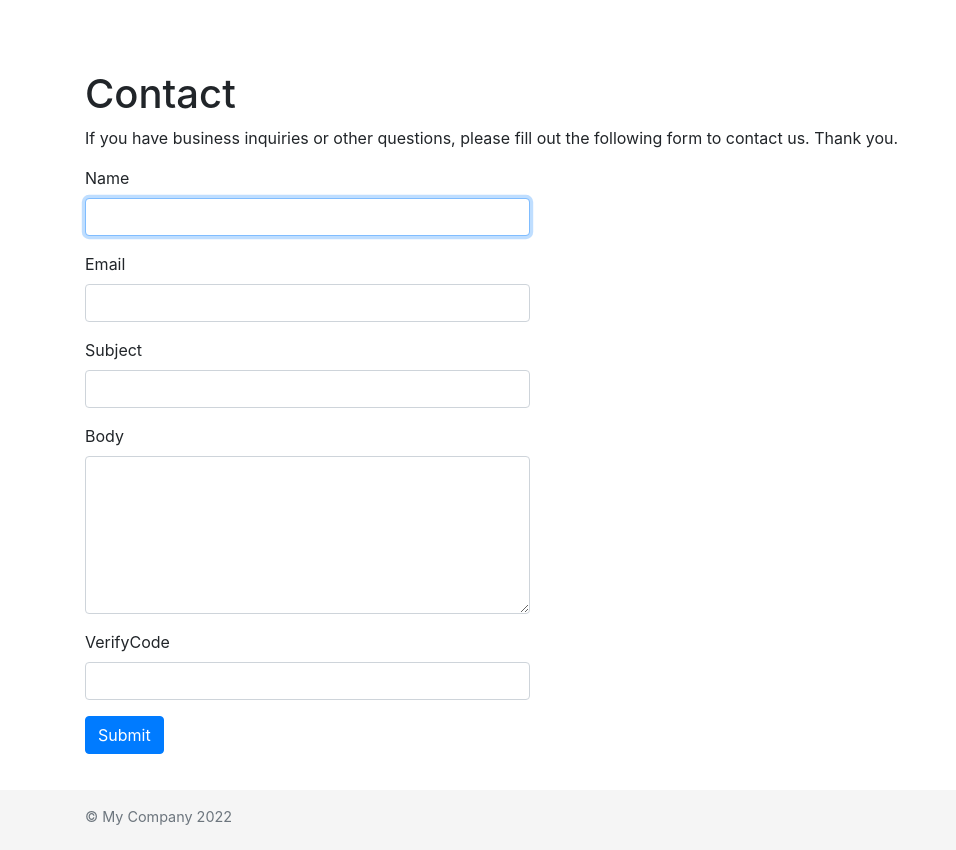
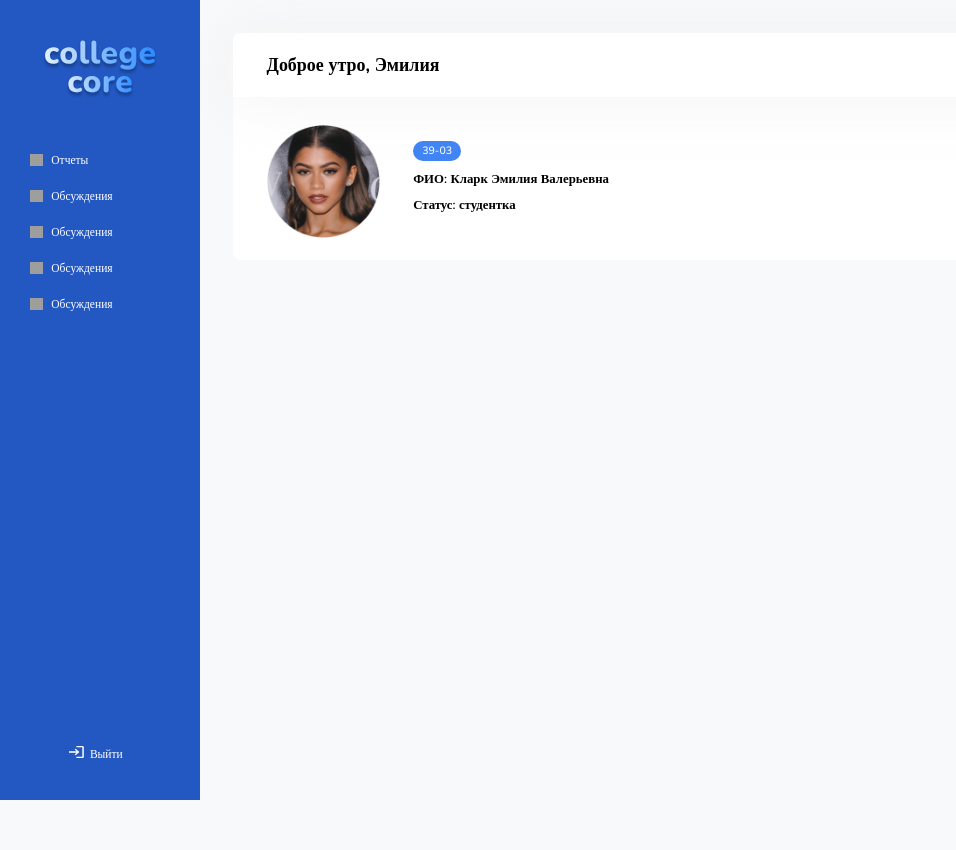
Before and after one commit to lzchk/diplom, a Yii app: template views/site/contact.php in a window 1280 px wide. Shown: the whole page, without its empty margins (0-956 px from the left). After the commit the page ends 800 px from the top, so only its background shows below. Run offline with PHP 8.4 and a stand-in for Yii, Linux system fonts and the light colour scheme; the template is opened without the code that fills it, so the values that code supplies are empty; form fields are guessed from the names that the template uses; some libraries are stand-ins or nearby versions; grey boxes are pictures that could not be loaded.

Commit message:
first commit

```diff
--- a/assets/AppAsset.php
+++ b/assets/AppAsset.php
@@ -21,11 +21,11 @@ class AppAsset extends AssetBundle
     public $baseUrl = '@web';
     public $css = [
         'css/site.css',
+        'css/style.css',
     ];
     public $js = [
     ];
     public $depends = [
-        'yii\web\YiiAsset',
-        'yii\bootstrap4\BootstrapAsset',
+
     ];
 }
--- a/config/web.php
+++ b/config/web.php
@@ -12,6 +12,9 @@ $config = [
         '@npm'   => '@vendor/npm-asset',
     ],
     'components' => [
+        'assetManager' => [
+            'appendTimestamp' => true,
+        ],
         'request' => [
             // !!! insert a secret key in the following (if it is empty) - this is required by cookie validation
             'cookieValidationKey' => '2C3Ln7ahVS2v_SHpp_M6gqR_4zYZ8i60',
--- a/views/layouts/main.php
+++ b/views/layouts/main.php
@@ -16,71 +16,225 @@ AppAsset::register($this);
 <!DOCTYPE html>
 <html lang="<?= Yii::$app->language ?>" class="h-100">
 <head>
+<!--    <link href="../css/style.css">-->
     <meta charset="<?= Yii::$app->charset ?>">
+    <meta name="viewport" content="width=device-width">
     <meta name="viewport" content="width=device-width, initial-scale=1, shrink-to-fit=no">
     <?php $this->registerCsrfMetaTags() ?>
     <title><?= Html::encode($this->title) ?></title>
     <?php $this->head() ?>
 </head>
-<body class="d-flex flex-column h-100">
+<body class="d-flex flex-column h-100" >
 <?php $this->beginBody() ?>
+<div class="wrapper">
+    <div>
+        <div class="side-menu lock">
+            <div class="logo">
+                <img src="img/logo.svg" alt="logo">
+            </div>
+            <div class="menu">
+                <div class="menu-item flex-row cursor">
+                    <img src="img/menu-item.svg" alt="menu-item" class="menu-item_img">
+                    <div class="menu-item_text">
+                        Отчеты
+                    </div>
+                </div>
 
-<header>
-    <?php
-    NavBar::begin([
-        'brandLabel' => Yii::$app->name,
-        'brandUrl' => Yii::$app->homeUrl,
-        'options' => [
-            'class' => 'navbar navbar-expand-md navbar-dark bg-dark fixed-top',
-        ],
-    ]);
-    echo Nav::widget([
-        'options' => ['class' => 'navbar-nav'],
-        'items' => [
-            ['label' => 'Home', 'url' => ['/site/index']],
-            ['label' => 'About', 'url' => ['/site/about']],
-            ['label' => 'Contact', 'url' => ['/site/contact']],
-            // ['label' => 'Work', 'url' => ['/work/index']],
-            ['label' => 'Discipline', 'url' => ['/discipline/index']],
-            ['label' => 'Room', 'url' => ['/room/index']],
-            ['label' => 'Specialty', 'url' => ['/specialty/index']],
-            ['label' => 'Teacher', 'url' => ['/teacher/index']],
-            ['label' => 'Schedule', 'url' => ['/schedule/index']],
-            // ['label' => 'Mark', 'url' => ['/mark/index']],
-            Yii::$app->user->isGuest ? (
-                ['label' => 'Login', 'url' => ['/site/login']]
-            ) : (
-                '<li>'
-                . Html::beginForm(['/site/logout'], 'post', ['class' => 'form-inline'])
-                . Html::submitButton(
-                    'Logout (' . Yii::$app->user->identity->username . ')',
-                    ['class' => 'btn btn-link logout']
-                )
-                . Html::endForm()
-                . '</li>'
-            )
-        ],
-    ]);
-    NavBar::end();
-    ?>
-</header>
+                <div class="menu-item flex-row cursor">
+                    <img src="img/menu-item.svg" alt="menu-item" class="menu-item_img">
+                    <div class="menu-item_text">
+                        Обсуждения
+                    </div>
+                </div>
 
-<main role="main" class="flex-shrink-0">
+                <div class="menu-item flex-row cursor">
+                    <img src="img/menu-item.svg" alt="menu-item" class="menu-item_img">
+                    <div class="menu-item_text">
+                        Обсуждения
+                    </div>
+                </div>
+
+                <div class="menu-item flex-row cursor">
+                    <img src="img/menu-item.svg" alt="menu-item" class="menu-item_img">
+                    <div class="menu-item_text">
+                        Обсуждения
+                    </div>
+                </div>
+
+                <div class="menu-item flex-row cursor">
+                    <img src="img/menu-item.svg" alt="menu-item" class="menu-item_img">
+                    <div class="menu-item_text">
+                        Обсуждения
+                    </div>
+                </div>
+            </div>
+
+            <div class="exit flex-row cursor">
+                <img src="img/exit.svg" alt="exit" class="exit_img">
+                <div class="exit_text">
+                    Выйти
+                </div>
+            </div>
+        </div>
+    </div>
+
     <div class="container">
-        <?= Breadcrumbs::widget([
-            'links' => isset($this->params['breadcrumbs']) ? $this->params['breadcrumbs'] : [],
-        ]) ?>
-        <?= Alert::widget() ?>
-        <?= $content ?>
+        <div class="row">
+            <div class="user-account">
+                <div class="user-header">
+                    <?php
+                    $today = getdate();
+                    $hour = $today['hours'];
+
+                    $welcome = ''; // инициализация переменной для приветствия ($welcome можно здесь и не обьявлять)
+
+                    if ($hour > 0 && $hour < 6) {
+                        $welcome = 'Доброй ночи, Эмилия';
+                    }
+                    elseif ($hour >= 6 && $hour < 12) {
+                        $welcome = 'Доброе утро, Эмилия';
+                    }
+                    elseif ($hour >= 12 && $hour < 18) {
+                        $welcome = 'Добрый день, Эмилия';
+                    }
+                    elseif ($hour >= 18 && $hour < 23) {
+                        $welcome = 'Добрый вечер, Эмилия';
+                    }
+                    else {
+                        $welcome = 'Доброй ночи, Эмилия';
+                    }
+                    echo $welcome;
+                    ?>
+                </div>
+
+                <div class="user row">
+                    <div class="user_info flex-row">
+                        <img src="img/account_photo.png" alt="account_photo">
+                        <div class="user-info flex-column">
+                            <div class="user_group">
+                                39-03
+                            </div>
+                            <div class="user_name">
+                                ФИО:   Кларк Эмилия Валерьевна
+                            </div>
+                            <div class="user_status">
+                                Статус:   студентка
+                            </div>
+                        </div>
+                    </div>
+
+                    <div class="account_edit">
+
+                    </div>
+                </div>
+            </div>
+
+            <div class="learning-progress">
+
+            </div>
+        </div>
+
+        <div class="row">
+            <div class="calendar">
+                <div class="indicator">
+
+                </div>
+
+                <div class="calendar-content">
+
+                </div>
+            </div>
+
+            <!--        расписание "Понедельник, 8 ноября" и тд-->
+            <div class="schedule">
+
+            </div>
+
+            <div class="time-schedule">
+
+            </div>
+        </div>
+
+        <div class="row">
+
+        </div>
     </div>
-</main>
+</div>
 
-<footer class="footer mt-auto py-3 text-muted">
-    <div class="container">
-        <p class="float-left">&copy; My Company <?= date('Y') ?></p>
-        <p class="float-right"><?= Yii::powered() ?></p>
-    </div>
-</footer>
+<div class="row">
+
+</div>
+
+
+
+
+<!--<header>-->
+<!--    --><?php
+//    NavBar::begin([
+//        'brandLabel' => Yii::$app->name,
+//        'brandUrl' => Yii::$app->homeUrl,
+//        'options' => [
+//            'class' => 'navbar navbar-expand-md navbar-dark bg-dark fixed-top',
+//        ],
+//    ]);
+//    echo Nav::widget([
+//        'options' => ['class' => 'navbar-nav'],
+//        'items' => [
+//            ['label' => 'Home', 'url' => ['/site/index']],
+//            ['label' => 'About', 'url' => ['/site/about']],
+//            ['label' => 'Contact', 'url' => ['/site/contact']],
+//            // ['label' => 'Work', 'url' => ['/work/index']],
+//            ['label' => 'Discipline', 'url' => ['/discipline/index']],
+//            ['label' => 'Room', 'url' => ['/room/index']],
+//            ['label' => 'Specialty', 'url' => ['/specialty/index']],
+//            ['label' => 'Teacher', 'url' => ['/teacher/index']],
+//            ['label' => 'Schedule', 'url' => ['/schedule/index']],
+//            // ['label' => 'Mark', 'url' => ['/mark/index']],
+//            Yii::$app->user->isGuest ? (
+//                ['label' => 'Login', 'url' => ['/site/login']]
+//            ) : (
+//                '<li>'
+//                . Html::beginForm(['/site/logout'], 'post', ['class' => 'form-inline'])
+//                . Html::submitButton(
+//                    'Logout (' . Yii::$app->user->identity->username . ')',
+//                    ['class' => 'btn btn-link logout']
+//                )
+//                . Html::endForm()
+//                . '</li>'
+//            )
+//        ],
+//    ]);
+//    NavBar::end();
+//    ?>
+<!--</header>-->
+
+<!--<main role="main" class="flex-shrink-0">-->
+<!--    <div class="time">-->
+<!--        --><?php
+//        $now = time(); // or your date as well
+//        $your_date = strtotime("2023-06-21");
+//        $datediff = $your_date - $now;
+//
+//        echo round($datediff / (60 * 60 * 24));
+//        ?>
+<!--    </div>-->
+<!---->
+<!---->
+<!--    <div class="container">-->
+<!--        --><?//= Breadcrumbs::widget([
+//            'links' => isset($this->params['breadcrumbs']) ? $this->params['breadcrumbs'] : [],
+//        ]) ?>
+<!--        --><?//= Alert::widget() ?>
+<!--        --><?//= $content ?>
+<!--    </div>-->
+<!--</main>-->
+
+<!--<footer class="footer mt-auto py-3 text-muted">-->
+<!--    <div class="container">-->
+<!--        <p class="float-left">&copy; My Company --><?//= date('Y') ?><!--</p>-->
+<!--        <p class="float-right">--><?//= Yii::powered() ?><!--</p>-->
+<!--    </div>-->
+<!--</footer>-->
 
 <?php $this->endBody() ?>
 </body>
--- /dev/null
+++ b/web/css/style.css
@@ -0,0 +1,169 @@
+@import url('https://fonts.googleapis.com/css2?family=Nunito:wght@500;600;700&display=swap');
+
+body{
+    padding: 0;
+    margin: 0 auto;
+    font-family: 'Nunito';
+    background-color: #F8F9FA;
+}
+
+body.lock{
+    overflow: hidden;
+}
+
+a{
+    text-decoration: none;
+}
+
+.flex-row{
+    display: flex;
+    flex-direction: row;
+}
+
+.flex-column{
+    display: flex;
+    flex-direction: column;
+}
+
+.cursor{
+    cursor: pointer;
+}
+
+.wrapper{
+    display: grid;
+    grid-template-columns: 15.63vw 84.38vw;
+}
+
+/*side-menu*/
+
+.side-menu{
+    float: left;
+    background-color: #2358C2;
+    width: 15.63vw;
+    color: white;
+    position: fixed;
+    height: 100%;
+}
+
+.logo{
+    display: flex;
+    justify-content: center;
+    margin-top: 3.13vw;
+}
+
+.logo img{
+    width: 9.58vw;
+}
+
+.account{
+    margin: 30% 28% 20% 28%;
+    text-align: center;
+}
+
+.account_name{
+    font-size: 1.15vw;
+    margin-top: 3%;
+}
+
+.menu{
+    margin-top: 22%;
+}
+
+.menu-item{
+    padding-left: 15%;
+    font-size: 1.25vw;
+    align-items: center;
+    padding-top: 5%;
+    padding-bottom: 5%;
+}
+
+.menu-item:hover {
+    background-color: #4B87FF;
+    width: 70%;
+    height: 20%;
+    transition: .8s;
+}
+
+.menu-item_text{
+    margin-left: 5%;
+    font-size: 0.9vw;
+}
+
+.menu-item_img{
+    width: 1vw;
+    height: 1vw;
+}
+
+.exit{
+    position: absolute;
+    bottom: 0;
+    left: 5.4vw;
+    margin-bottom: 3vw;
+}
+
+.exit_text{
+    font-size: 0.9vw;
+    margin-left: 0.5vw;
+}
+
+.exit_img{
+    height: 1vw;
+}
+
+/*account*/
+
+.container{
+    margin: 2.60vw;
+}
+
+.user-account{
+    width: 62.5vw;
+    height: 17.71vw;
+    background: white;
+    border-radius: 8px;
+}
+
+.user-header{
+    height: 5vw;
+    display: flex;
+    align-items: center;
+    padding-left: 2.6vw;
+    font-size: 1.4vw;
+    font-weight: 900;
+    box-shadow: 0px 6px 58px rgb(231 231 231 / 45%);
+}
+
+.user{
+    height: 13.13vw;
+    display: flex;
+    align-items: center;
+}
+
+.user_info img{
+    width: 8.85vw;
+    margin-left: 2.6vw;
+    margin-right: 2.6vw;
+}
+
+.user-info{
+    justify-content: center;
+}
+
+.user_group{
+    font-size: 0.83vw;
+    background: #4184F4;
+    color: white;
+    width: 3.75vw;
+    height: 1.56vw;
+    display: flex;
+    align-items: center;
+    justify-content: center;
+    border-radius: 10px;
+    margin-bottom: 0.68vw;
+}
+
+.user_name,.user_status{
+    font-size: 1vw;
+    font-weight: 600;
+    margin-bottom: 1vh;
+}
```
Also changed, not shown: web/img/Close.svg (added), web/img/account_photo.png (added), web/img/exit.svg (added), web/img/filter.svg (added), web/img/indicator.svg (added), web/img/logo.svg (added), web/img/menu-item.svg (added), web/img/message.svg (added), web/img/more.svg (added), web/img/popup_message.svg (added), web/img/search.svg (added), 1 other file.
